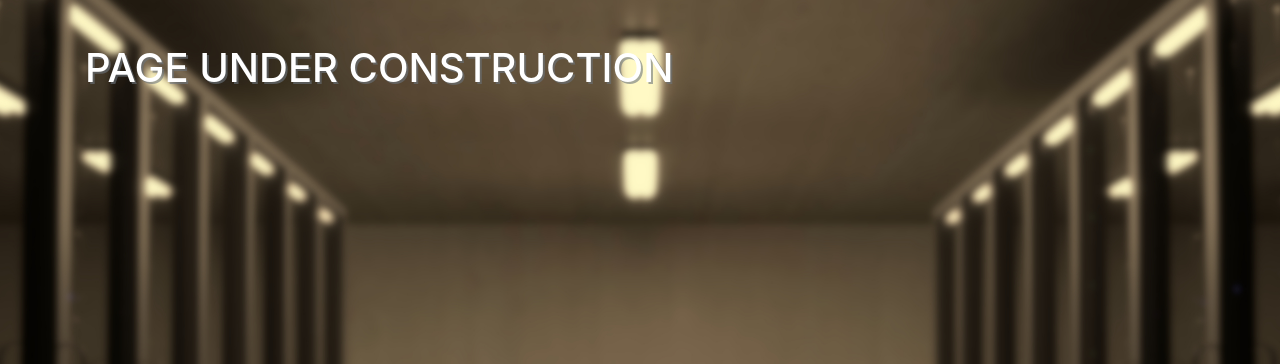
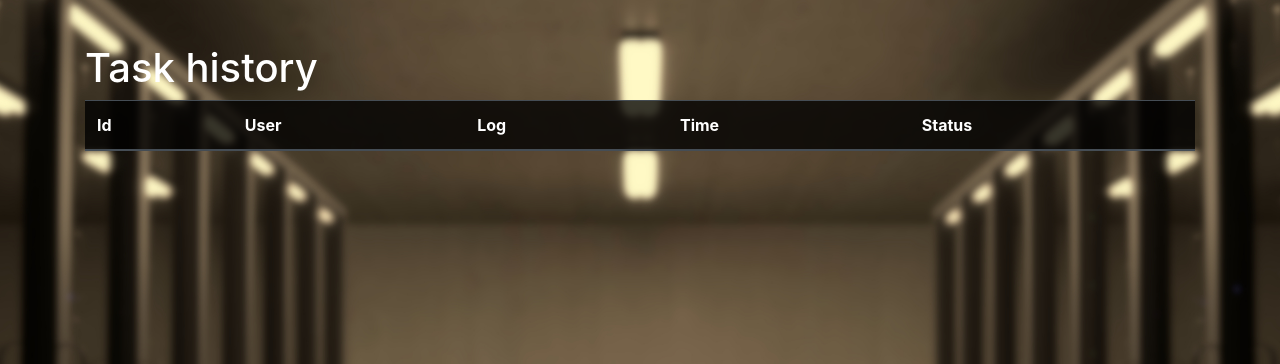
Before and after one commit to JerryLui/hil, a Flask app: page /history in a window 1280 px wide. Shown: the part 56-420 px from the top of the page. Run offline with Flask 2, Linux system fonts and the light colour scheme; data that the repository does not hold is empty; parts of the project's set-up code (start-up, migrations or seed data) failed here and were passed over; some libraries are stand-ins or nearby versions.

Commit message:
Description update

```diff
--- a/web/routes.py
+++ b/web/routes.py
@@ -36,11 +36,13 @@ app.config['STATUS_DICT'] = [None, 'Waiting', 'Starting', 'Running', 'Finished',
 db.init_app(app)
 app.app_context().push()
 
+# TODO: Percentage based height of tables.
 
 # -------------------- ROUTES --------------------
 @app.route('/', methods=['GET'])
 @app.route('/index', methods=['GET'])
 def page_index(form=None):
+    # TODO: Multiselect task create
     if session.get('user_name'):
         form = TaskForm([(file.name, file.name) for file in File.query.all()])
     else:
@@ -61,7 +63,7 @@ def page_index(form=None):
 @app.route('/history')
 def page_history():
     # TODO: Implement with page hopping and next page btn etc.
-    return render_template('history.html', active='history', tasks=Task.query.order_by(Task.time_created).all())
+    return render_template('history.html', active='history', tasks=Task.query.order_by(Task.time_created.desc()).all())
 
 
 @app.route('/about')
--- a/web/static/css/style.css
+++ b/web/static/css/style.css
@@ -55,7 +55,10 @@ a.link-custom-color a:hover, a.link-custom-color a:active{
 
 a.link-nostyle {
     color: #fff;
-    text-decoration: none !important;
+}
+
+td.marginalized {
+    padding-right: 10px;
 }
 
 .code-window {
--- a/web/templates/history.html
+++ b/web/templates/history.html
@@ -1,4 +1,40 @@
 {% extends "layout.html" %}
 {% block content %}
-	<div class="container" style="margin-top: 30px"><h1 class="text-shadow">PAGE UNDER CONSTRUCTION</h1></div>
+	<div class="container" style="margin-top: 30px">
+		<div class="row">
+			<div class="col-12">
+				<h1>Task history</h1>
+				<table class="table table-striped table-dark custom-bg-color" style="margin-bottom: 30px;">
+					<thead>
+					<tr>
+						<th scope="col">Id</th>
+						<th scope="col">User</th>
+						<th scope="col">Log</th>
+						<th scope="col">Time</th>
+						<th scope="col">Status</th>
+					</tr>
+					</thead>
+					<tbody>
+					{% for task in tasks %}
+						<tr>
+							<th scope="row">
+								<a href="/task/{{ task.id }}" class="link-custom-color" title="See task log">{{ task.id }}</a>
+							</th>
+							{% if task.user.name %}
+								<td>{{ task.user.name }}</td>
+							{% else %}
+								<td>(deleted)</td>
+							{% endif %}
+							<td class="text-limit">{{ task.file.name }}</td>
+							<td>{{ task.time_created.strftime('%y-%d-%m %H:%M') }}</td>
+							<td id="status-{{ task.id }}">
+								<a href="task/{{ task.id }}" title="See task log" class="link-nostyle">{{ task.status.name }}</a>
+							</td>
+						</tr>
+					{% endfor %}
+					</tbody>
+				</table>
+			</div>
+		</div>
+	</div>
 {% endblock %}
--- a/web/templates/home.html
+++ b/web/templates/home.html
@@ -19,11 +19,11 @@
 						{% for task in tasks %}
 							<tr>
 								<th scope="row"><a href="/task/{{ task.id }}"
-												   class="link-custom-color">{{ task.id }}</a></th>
+												   class="link-custom-color" title="See task log">{{ task.id }}</a></th>
 								<td>{{ task.user.name }}</td>
 								<td>{{ task.file.name }}</td>
 								<td>{{ task.time_created.strftime('%y-%d-%m %H:%M') }}</td>
-								<td><a href="/task/{{ task.id }}" class="link-nostyle">{{ task.status.name }}</a>
+								<td><a href="/task/{{ task.id }}" class="link-nostyle" title="See task log">{{ task.status.name }}</a>
 								</td>
 							</tr>
 						{% endfor %}
--- a/web/templates/index.html
+++ b/web/templates/index.html
@@ -7,7 +7,7 @@
 		<div class="row">
 			<!--Current Operation Table-->
 			<div class="col-lg-8">
-				<h3 class="text-light header-adjust">Current operations</h3>
+				<h3 class="text-light header-adjust">Current tasks</h3>
 				<div class="table-medium">
 					<table class="table table-striped table-dark custom-bg-color" style="margin: 0;">
 						<thead>
@@ -22,7 +22,7 @@
 						<tbody>
 						{% for task in tasks %}
 							<tr>
-								<th scope="row"><a href="/task/{{ task.id }}" class="link-custom-color">{{ task.id }}</a></th>
+								<th scope="row"><a href="/task/{{ task.id }}" class="link-custom-color" title="See task log">{{ task.id }}</a></th>
 								{% if task.user.name %}
 									<td>{{ task.user.name }}</td>
 								{% else %}
@@ -30,7 +30,7 @@
 								{% endif %}
 								<td class="text-limit">{{ task.file.name }}</td>
 								<td>{{ task.time_created.strftime('%y-%d-%m %H:%M') }}</td>
-								<td id="status-{{ task.id }}"><a href="task/{{ task.id }}" class="link-nostyle">{{ task.status.name }}</a></td>
+								<td id="status-{{ task.id }}"><a href="task/{{ task.id }}" class="link-nostyle" title="See task log">{{ task.status.name }}</a></td>
 							</tr>
 						{% endfor %}
 						</tbody>
```
Also changed, not shown: web/templates/about.html (+7 -5 lines), web/templates/task.html (+48 -7 lines).
